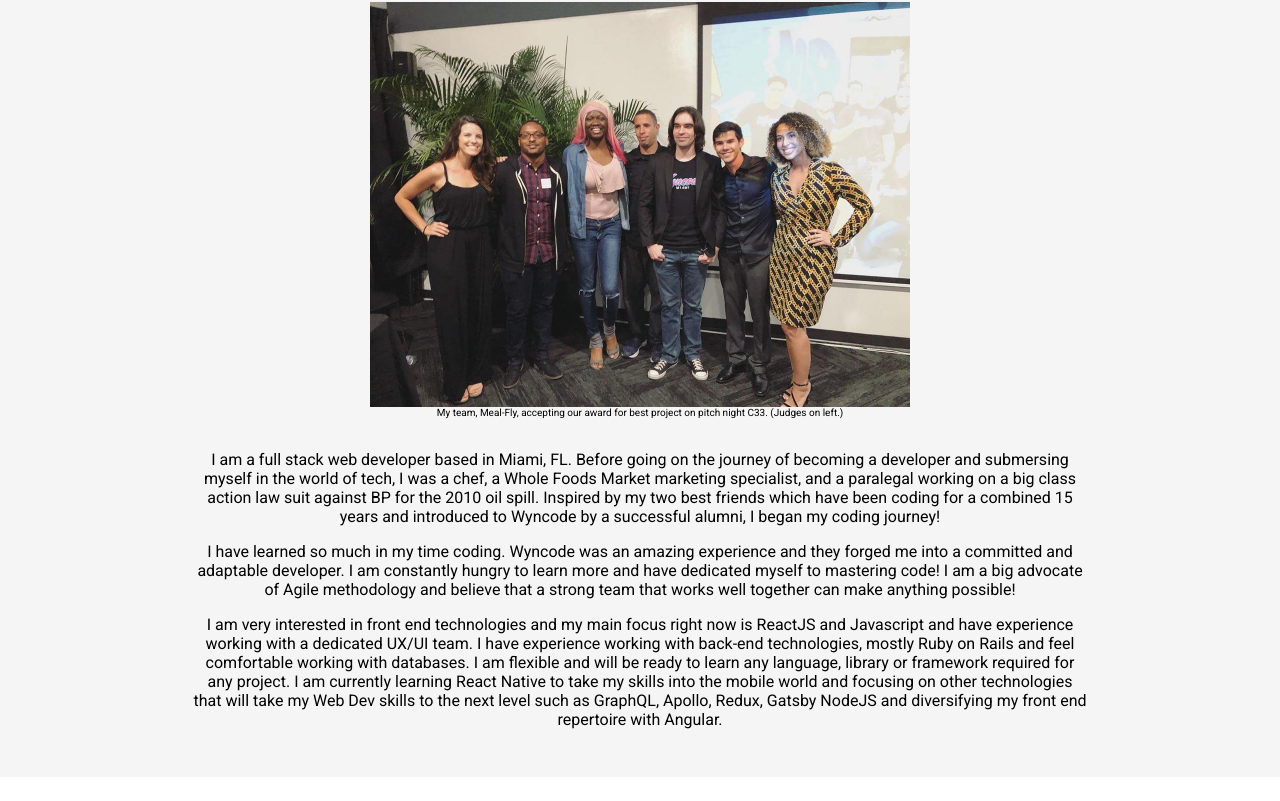
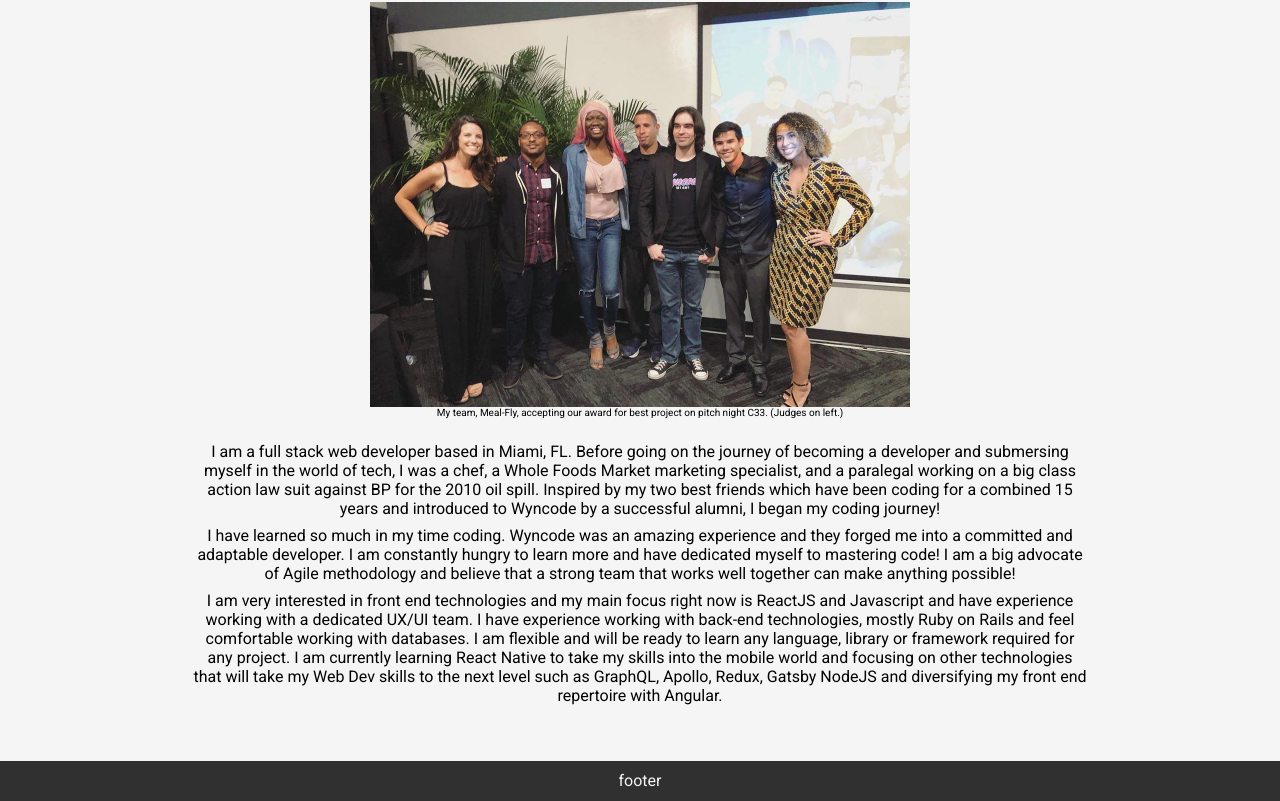
Before and after one commit to Limlight86/React-Portfolio, a React (Create React App) app: page /about in a window 1280 px wide. Shown: the part 214-1015 px from the top of the page. Before the commit the page ends 991 px from the top, so only its background shows below. Built offline with nearby package versions, Linux system fonts and the light colour scheme; no server answers.

Commit message:
footer and styling in place

```diff
--- /dev/null
+++ b/src/components/Footer/Footer.js
@@ -0,0 +1,10 @@
+import React from "react";
+import styles from "./Footer.module.css";
+
+const Footer = () => (
+  <footer className={styles.footer}>
+    <span>footer</span>
+  </footer>
+);
+
+export default Footer;
--- /dev/null
+++ b/src/components/Footer/Footer.module.css
@@ -0,0 +1,10 @@
+.footer {
+  display: flex;
+  flex-direction: row;
+  line-height: 2.5;
+  width: 100%;
+  justify-content: center;
+  background-color: #303030;
+  color: whitesmoke;
+  margin-top: 48px;
+}
--- a/src/components/MyStory/MyStory.module.css
+++ b/src/components/MyStory/MyStory.module.css
@@ -0,0 +1,7 @@
+.myStory {
+  flex: 1;
+}
+
+.myStory p {
+  margin: 8px auto
+}
--- a/src/components/SocialLinks/SocialLinks.module.css
+++ b/src/components/SocialLinks/SocialLinks.module.css
@@ -4,7 +4,7 @@
   justify-content: center;
   width: 20%;
   justify-content: space-evenly;
-  margin: 16px auto;
+  margin: 8px auto;
 }
 
 .socialLinks img:hover {
--- a/src/components/index.js
+++ b/src/components/index.js
@@ -9,3 +9,4 @@ export { default as MyStory} from './MyStory/MyStory'
 export { default as Backdrop} from './Backdrop/Backdrop'
 export { default as DrawerToggle} from './DrawerToggle/DrawerToggle'
 export { default as SideDrawer} from './SideDrawer/SideDrawer'
+export { default as Footer} from './Footer/Footer'
--- a/src/pages/About/About.js
+++ b/src/pages/About/About.js
@@ -1,5 +1,5 @@
 import React from "react";
-import { Navigation } from "../../components/";
+import { Navigation, Footer } from "../../components/";
 import styles from "./About.module.css";
 import { ResumeButton, MyStory } from "../../components";
 import { mealFlyWin } from "../../assets";
@@ -14,6 +14,7 @@ const About = ({ match }) => (
       <span className={styles.caption}>My team, Meal-Fly, accepting our award for best project on pitch night C33. (Judges on left.)</span>
     </div>
     <MyStory />
+    <Footer/>
   </div>
 );
 
--- a/src/pages/About/About.module.css
+++ b/src/pages/About/About.module.css
@@ -5,7 +5,6 @@
   min-height: fit-content;
   display: flex;
   flex-direction: column;
-  padding-bottom: 32px;
 }
 
 .header {
@@ -19,7 +18,6 @@
 
 .about p {
   width: 70%;
-  margin: 16px auto;
 }
 
 .mealFly {
--- a/src/pages/Contact/Contact.js
+++ b/src/pages/Contact/Contact.js
@@ -1,6 +1,6 @@
 import React from "react";
 import styles from "./Contact.module.css";
-import { Navigation, ContactForm, SocialLinks } from "../../components/";
+import { Navigation, ContactForm, SocialLinks, Footer } from "../../components/";
 
 const Contact = ({ match }) => (
   <div className={styles.contact}>
@@ -11,6 +11,7 @@ const Contact = ({ match }) => (
     <div className={styles.links}>
       <SocialLinks />
     </div>
+    <Footer/>
   </div>
 );
 
--- a/src/pages/Contact/Contact.module.css
+++ b/src/pages/Contact/Contact.module.css
@@ -3,11 +3,16 @@
   height: 100%;
   width: 100%;
   min-height: fit-content;
+  display: flex;
+  flex-direction: column;
 }
 
 .header {
   padding-top: 80px;
   margin: 0;
+}
+.links {
+  flex: 1;
 }
 
 @media (max-width: 768px) {
--- a/src/pages/Home/Home.js
+++ b/src/pages/Home/Home.js
@@ -2,7 +2,7 @@ import React, { useContext } from "react";
 import { Link } from 'react-router-dom'
 import styles from "./Home.module.css";
 import { PortfolioContext } from "../../context/PortfolioContext";
-import { Navigation, SocialLinks, Technologies, FeaturedProjects, ResumeButton } from "../../components/";
+import { Navigation, SocialLinks, Technologies, FeaturedProjects, ResumeButton, Footer } from "../../components/";
 
 const Home = ({ match }) => {
   const { githubData } = useContext(PortfolioContext);
@@ -31,6 +31,7 @@ const Home = ({ match }) => {
       </h2>
       <h2>Please visit my <Link to={`/projects`}>Projects</Link> page to see my GitHub repositories.</h2>
       <h2><Link to={`/contact`}>Leave me a message</Link> and I will get back to you ASAP.</h2>
+      <Footer/>
     </div>
   );
 };
--- a/src/pages/Home/Home.module.css
+++ b/src/pages/Home/Home.module.css
@@ -3,7 +3,6 @@
   width: 100%;
   height: 100%;
   min-height: fit-content;
-  padding-bottom: 48px;
 }
 
 .hello {
--- a/src/pages/Projects/Projects.js
+++ b/src/pages/Projects/Projects.js
@@ -1,6 +1,6 @@
 import React, { useContext } from "react";
 import styles from "./Projects.module.css";
-import { Navigation, ProjectCard } from "../../components/";
+import { Navigation, ProjectCard, Footer } from "../../components/";
 import { PortfolioContext } from "../../context/PortfolioContext";
 
 const Projects = ({ match }) => {
@@ -28,6 +28,7 @@ const Projects = ({ match }) => {
           );
         })}
       </div>
+      <Footer/>
     </div>
   );
 };
```
